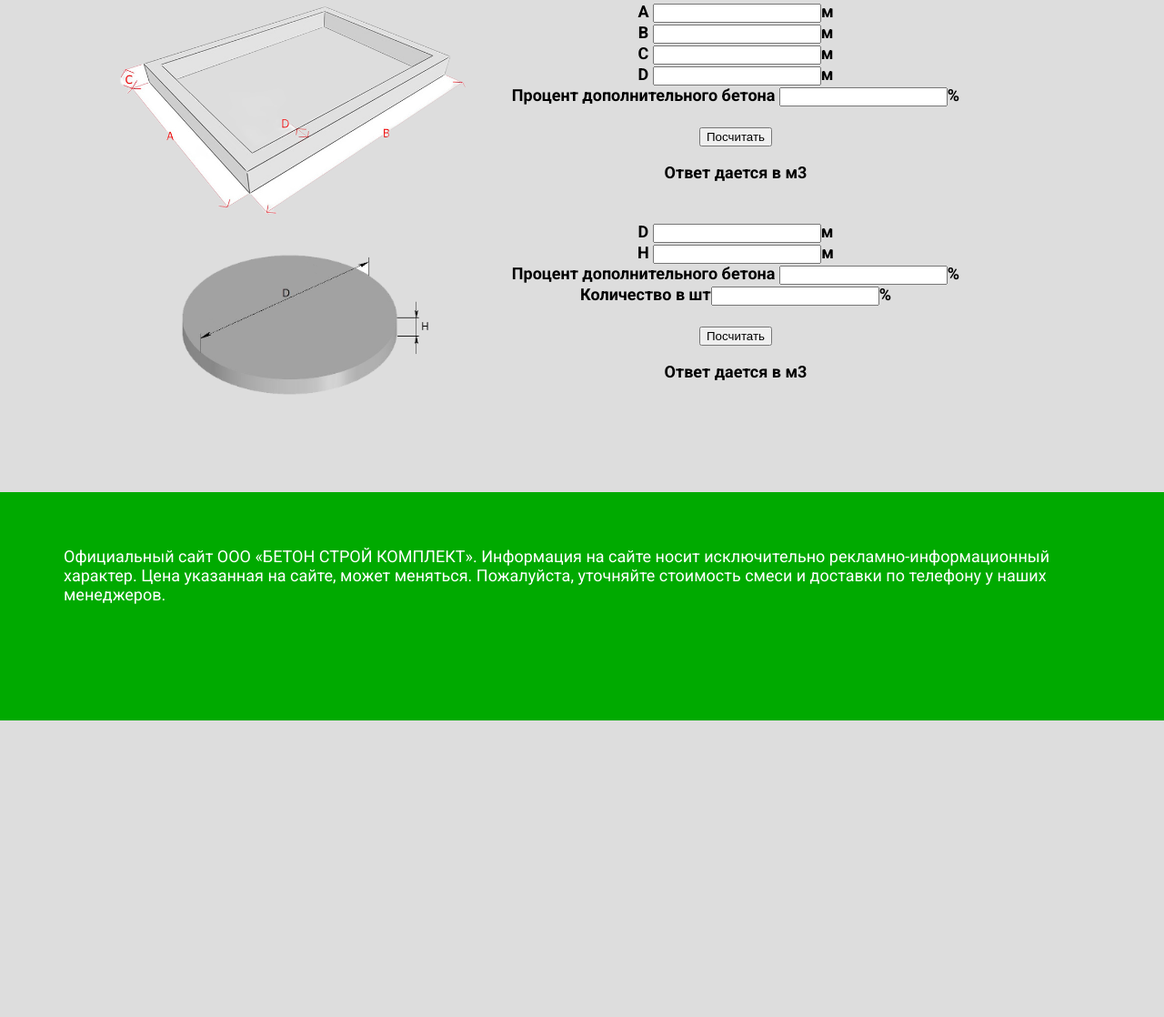
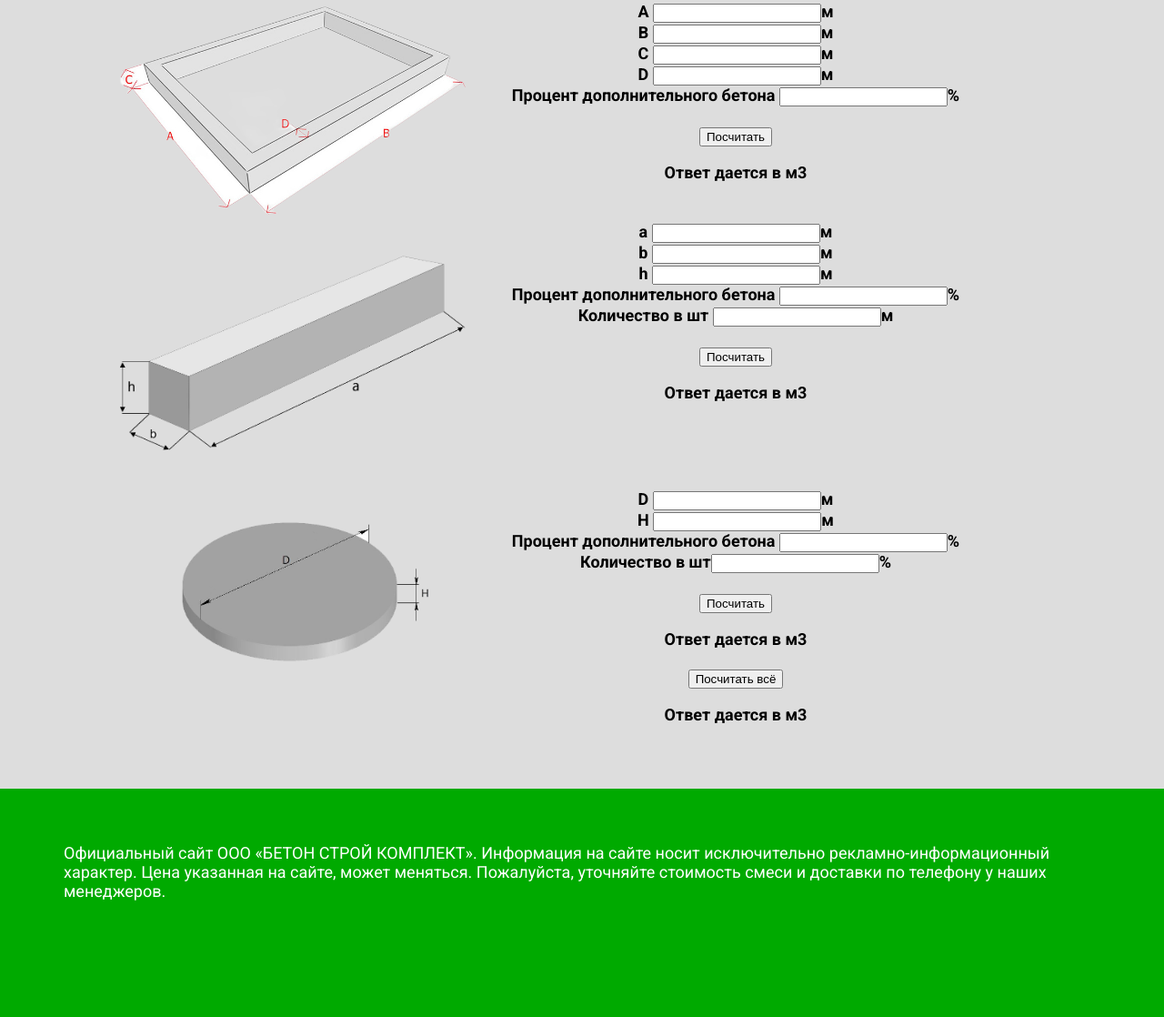
Before and after one commit to Listoker/saransk-beton-mordovia, a Flask app: page /calculator in a window 1280 px wide. Shown: the part 468-1586 px from the top of the page at 91% size. Before the commit the page ends 1260 px from the top, so only its background shows below. Run offline with Flask 3, Linux system fonts and the light colour scheme; some libraries are stand-ins or nearby versions.

Commit message:
Add files via upload

```diff
--- a/static/css/style.css
+++ b/static/css/style.css
@@ -206,6 +206,9 @@ color:#000000;/*Задаём цвет ссылки*/
 
 .glavnoe {
 	white-space: nowrap;
+}
+.centririvanie {
+	text-align: center
 }
 .header-pretitle {
 	margin-top: 102px;
--- a/templates/assortiment.html
+++ b/templates/assortiment.html
@@ -7,7 +7,8 @@
 		<meta name="viewport" content="width=device-width, initial-scale=1">
 
 		<!-- Иконка, которая будет на вкладке в браузере -->
-		<link rel="icon" href="/favicon.ico">
+		{% set icon_foto = "foto_glavn/favicon.png" %}
+		<link rel="icon" href="{{ url_for('static', filename=icon_foto) }}">
 		<!-- Заголовок на вкладке в браузере -->
 		<title>Купить бетон от производителя в Саранске</title>
 
--- a/templates/beton.html
+++ b/templates/beton.html
@@ -7,7 +7,8 @@
 		<meta name="viewport" content="width=device-width, initial-scale=1">
 
 		<!-- Иконка, которая будет на вкладке в браузере -->
-		<link rel="icon" href="/favicon.ico">
+		{% set icon_foto = "foto_glavn/favicon.png" %}
+		<link rel="icon" href="{{ url_for('static', filename=icon_foto) }}">
 		<!-- Заголовок на вкладке в браузере -->
 		<title>Купить бетон от производителя в Саранске</title>
 
--- a/templates/calculator.html
+++ b/templates/calculator.html
@@ -7,7 +7,8 @@
 		<meta name="viewport" content="width=device-width, initial-scale=1">
 
 		<!-- Иконка, которая будет на вкладке в браузере -->
-		<link rel="icon" href="/favicon.ico">
+		{% set icon_foto = "foto_glavn/favicon.png" %}
+		<link rel="icon" href="{{ url_for('static', filename=icon_foto) }}">
 		<!-- Заголовок на вкладке в браузере -->
 		<title>Купить бетон от производителя в Саранске</title>
 
@@ -212,6 +213,77 @@
 		</div>
 
 
+		<div class="row">
+
+			<div class="col-md-5">
+				<div class="colonna-col-1">
+					{% set itemm = "foto_glavn/balka.png" %}
+		<img src="{{ url_for('static', filename=itemm) }}" alt="ошибка">
+				</div>
+
+			</div>
+
+
+			<div class="col-md-6">
+			<div class="colonna-col-2">
+				<!-- поле ввода первого числа -->
+	<b>a </b><input id="num1000" /><b>м</b><br>
+	<b>b </b><input id="num2000" /><b>м</b><br>
+	<b>h </b><input id="num3000" /><b>м</b><br>
+	<b>Процент дополнительного бетона </b><input id="num4000" /><b>%</b><br>
+	<b>Количество в шт </b><input id="num5000" /><b>м</b><br>
+
+	<!-- блок с кнопками -->
+	<div id="operator_btns">
+
+
+	</div>
+
+	<!-- поле ввода второго числа -->
+	<br>
+
+	<!-- кнопка для расчётов -->
+	<button onclick="func5()">Посчитать</button>
+
+	<!-- здесь будет результат -->
+	<p id="result5"></p>
+	<b>Ответ дается в м3</b>
+
+	<!-- наш скрипт -->
+	<script>
+	  // переменная, в которой хранится выбранное математическое действие
+	  var op;
+	  op='*'
+
+	  // функция расчёта
+	  function func5() {
+	  	// переменная для результата
+	    var result;
+	    // получаем первое и второе число
+	    var num1000 = Number(document.getElementById("num1000").value);
+	    var num2000 = Number(document.getElementById("num2000").value);
+	    var num3000 = Number(document.getElementById("num3000").value);
+	    var num4000 = Number(document.getElementById("num4000").value);
+	    var num5000 = Number(document.getElementById("num5000").value);
+	    // смотрим, что было в переменной с действием, и действуем исходя из этого
+	    switch (op) {
+
+	      case '*':
+	        result5 = num1000 * num2000 * num3000 * num5000 * (1 + num4000	/ 100);
+	        break;
+
+	    }
+
+	    // отправляем результат на страницу
+	    document.getElementById("result5").innerHTML = result5;
+	  }
+	</script>
+			</div>
+			</div>
+
+
+		</div>
+
 
 <div class="row">
 
@@ -277,6 +349,58 @@
 	  }
 	</script>
 
+<br>
+<br>
+	<button onclick="func10()">Посчитать всё</button>
+	<p id="result10"></p>
+	<b>Ответ дается в м3</b>
+
+	<!-- наш скрипт -->
+	<script>
+	  // переменная, в которой хранится выбранное математическое действие
+	  var op;
+	  op='*'
+
+	  // функция расчёта
+	  function func10() {
+	  	// переменная для результата
+	    var result;
+	    // получаем первое и второе число
+	    var num001 = Number(document.getElementById("num001").value);
+	    var num002 = Number(document.getElementById("num002").value);
+	    var num005 = Number(document.getElementById("num005").value);
+	    var num006 = Number(document.getElementById("num006").value);
+
+	    var num1 = Number(document.getElementById("num1").value);
+	    var num2 = Number(document.getElementById("num2").value);
+	    var num3 = Number(document.getElementById("num3").value);
+	    var num4 = Number(document.getElementById("num4").value);
+
+	    var num01 = Number(document.getElementById("num01").value);
+	    var num02 = Number(document.getElementById("num02").value);
+	    var num03 = Number(document.getElementById("num03").value);
+	    var num04 = Number(document.getElementById("num04").value);
+	    var num05 = Number(document.getElementById("num05").value);
+
+	    var num1000 = Number(document.getElementById("num1000").value);
+	    var num2000 = Number(document.getElementById("num2000").value);
+	    var num3000 = Number(document.getElementById("num3000").value);
+	    var num4000 = Number(document.getElementById("num4000").value);
+	    var num5000 = Number(document.getElementById("num5000").value);
+	    // смотрим, что было в переменной с действием, и действуем исходя из этого
+	    switch (op) {
+
+	      case '*':
+	        result10 = ((3.1415 * num001 * num001 * num002 / 4) * (1 + num005 / 100) * num006) + (num1 * num2 * num3 * (1 + num4	/ 100)) + ((num01 * 2 - num04 * 4 + num02 * 2) * num03 * (1 + num05 / 100)) + (num1000 * num2000 * num3000 * num5000 * (1 + num4000	/ 100));
+	        break;
+
+	    }
+
+	    // отправляем результат на страницу
+	    document.getElementById("result10").innerHTML = result10;
+	  }
+	</script>
+
 
 			</div>
 			</div>
--- a/templates/glavnoe.html
+++ b/templates/glavnoe.html
@@ -7,7 +7,8 @@
 		<meta name="viewport" content="width=device-width, initial-scale=1">
 
 		<!-- Иконка, которая будет на вкладке в браузере -->
-		<link rel="icon" href="/favicon.ico">
+		{% set icon_foto = "foto_glavn/favicon.png" %}
+		<link rel="icon" href="{{ url_for('static', filename=icon_foto) }}">
 		<!-- Заголовок на вкладке в браузере -->
 		<title>Купить бетон от производителя в Саранске</title>
 
--- a/templates/kontakti.html
+++ b/templates/kontakti.html
@@ -7,7 +7,8 @@
 		<meta name="viewport" content="width=device-width, initial-scale=1">
 
 		<!-- Иконка, которая будет на вкладке в браузере -->
-		<link rel="icon" href="/favicon.ico">
+		{% set icon_foto = "foto_glavn/favicon.png" %}
+		<link rel="icon" href="{{ url_for('static', filename=icon_foto) }}">
 		<!-- Заголовок на вкладке в браузере -->
 		<title>Купить бетон от производителя в Саранске</title>
 
```
Also changed, not shown: static/foto_glavn/adobe-express-qr-code.png (added), static/foto_glavn/balka.png (added), static/foto_glavn/favicon.png (added), static/foto_glavn/peremichki_marki_pb.jpg (added), static/foto_glavn/раствор.jpeg (added), 1 other file.
